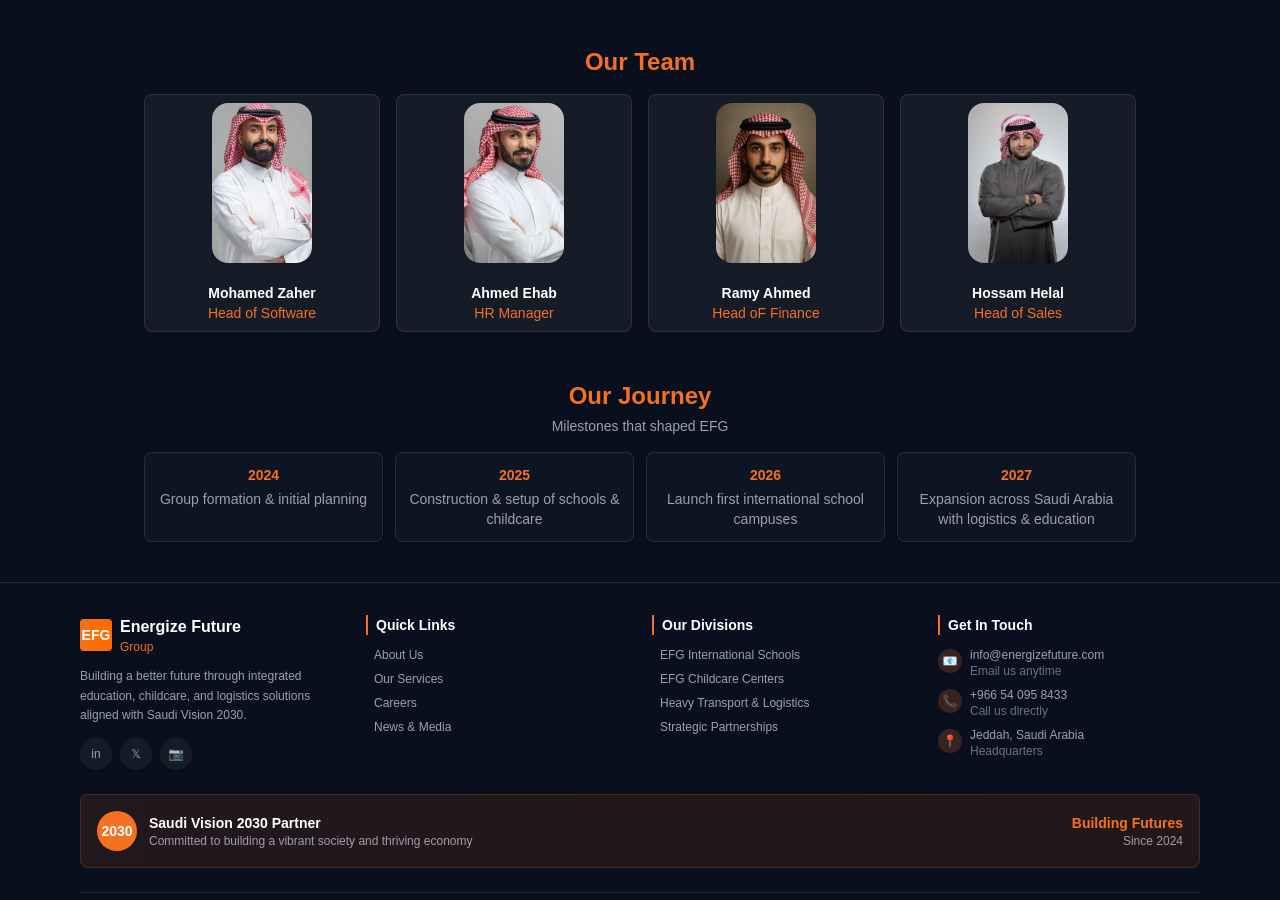
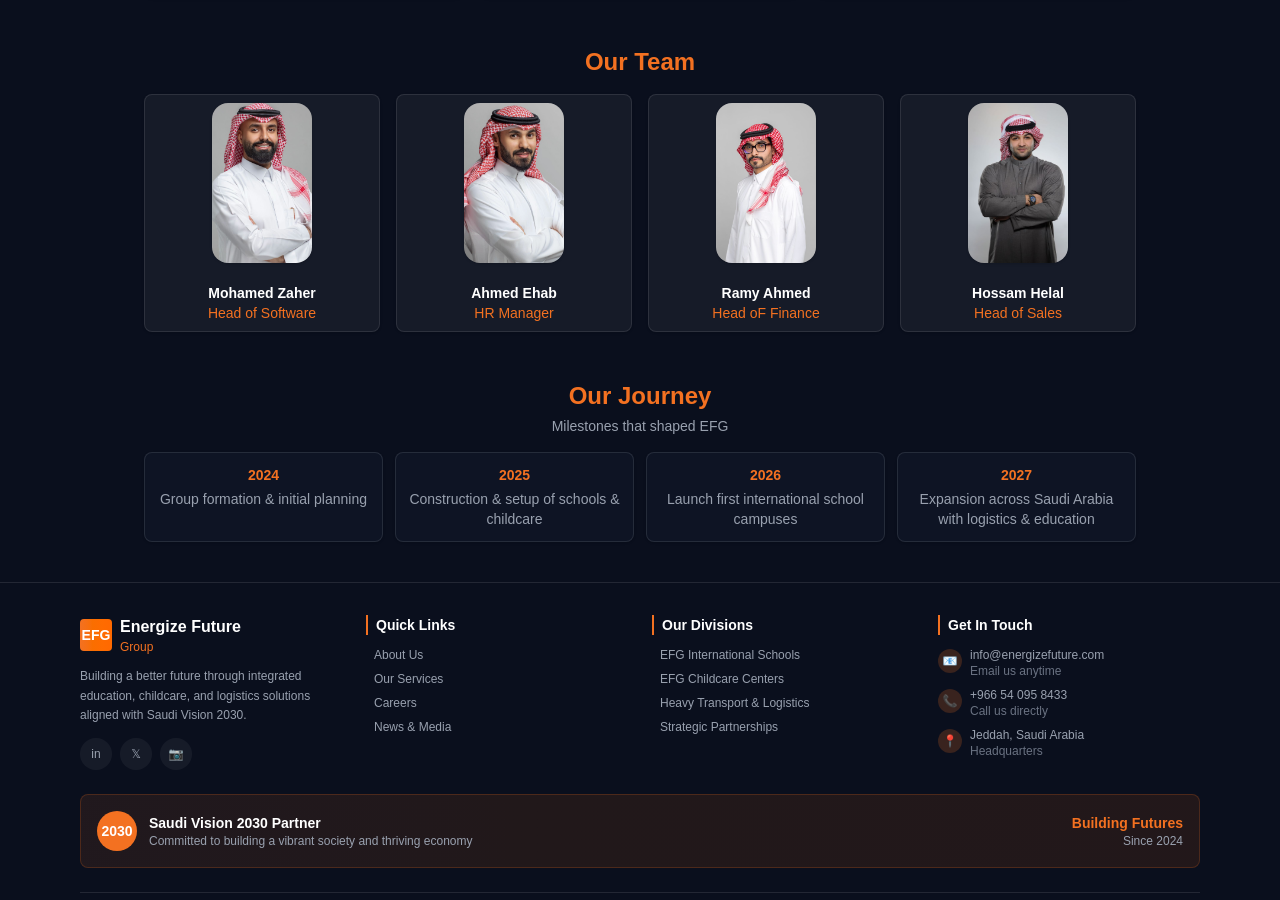
Before and after one commit to mohameddzaher/energize-future, a Next.js app: page /about in a window 1280 px wide. Shown: the part 1144-2044 px from the top of the page. Built offline with nearby package versions, Linux system fonts and the light colour scheme.

Commit message:
changed Photos

```diff
--- a/src/app/about/page.tsx
+++ b/src/app/about/page.tsx
@@ -31,7 +31,7 @@ const management = [
   const employees = [
     { name: 'Mohamed Zaher', title: 'Head of Software', img: '/images/100.jpeg' },
     { name: 'Ahmed Ehab', title: 'HR Manager', img: '/images/104.jpeg' },
-    { name: 'Ramy Ahmed', title: 'Head oF Finance', img: '/images/106.jpeg' },
+    { name: 'Ramy Ahmed', title: 'Head oF Finance', img: '/images/108.jpeg' },
     { name: 'Hossam Helal', title: 'Head of Sales', img: '/images/107.jpeg' },
     // { name: 'Employee 4', title: 'Caregiver', img: '/images/f.jpeg' },
     // { name: 'Employee 5', title: 'Technician', img: '/images/f.jpeg' },
```
